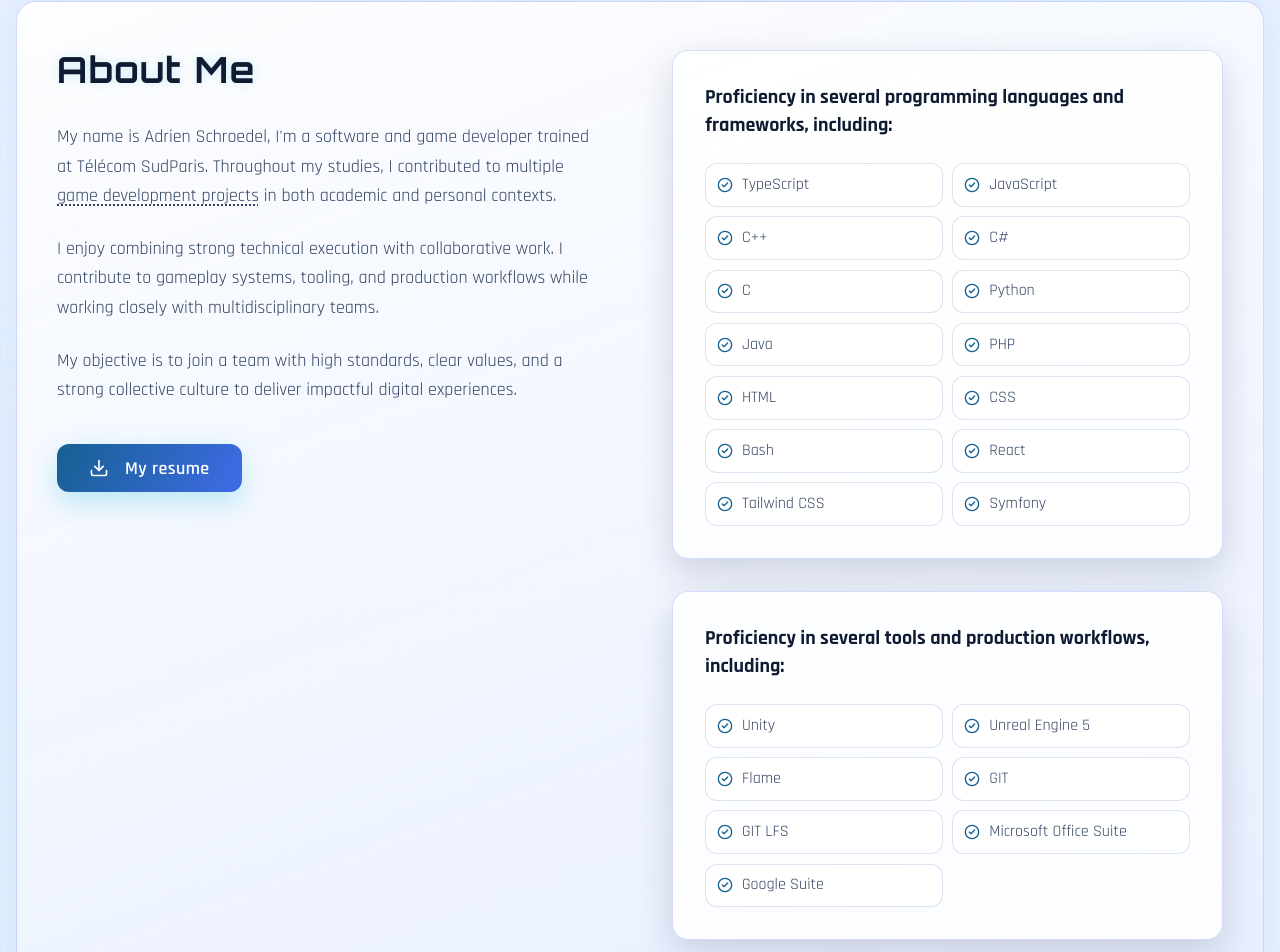
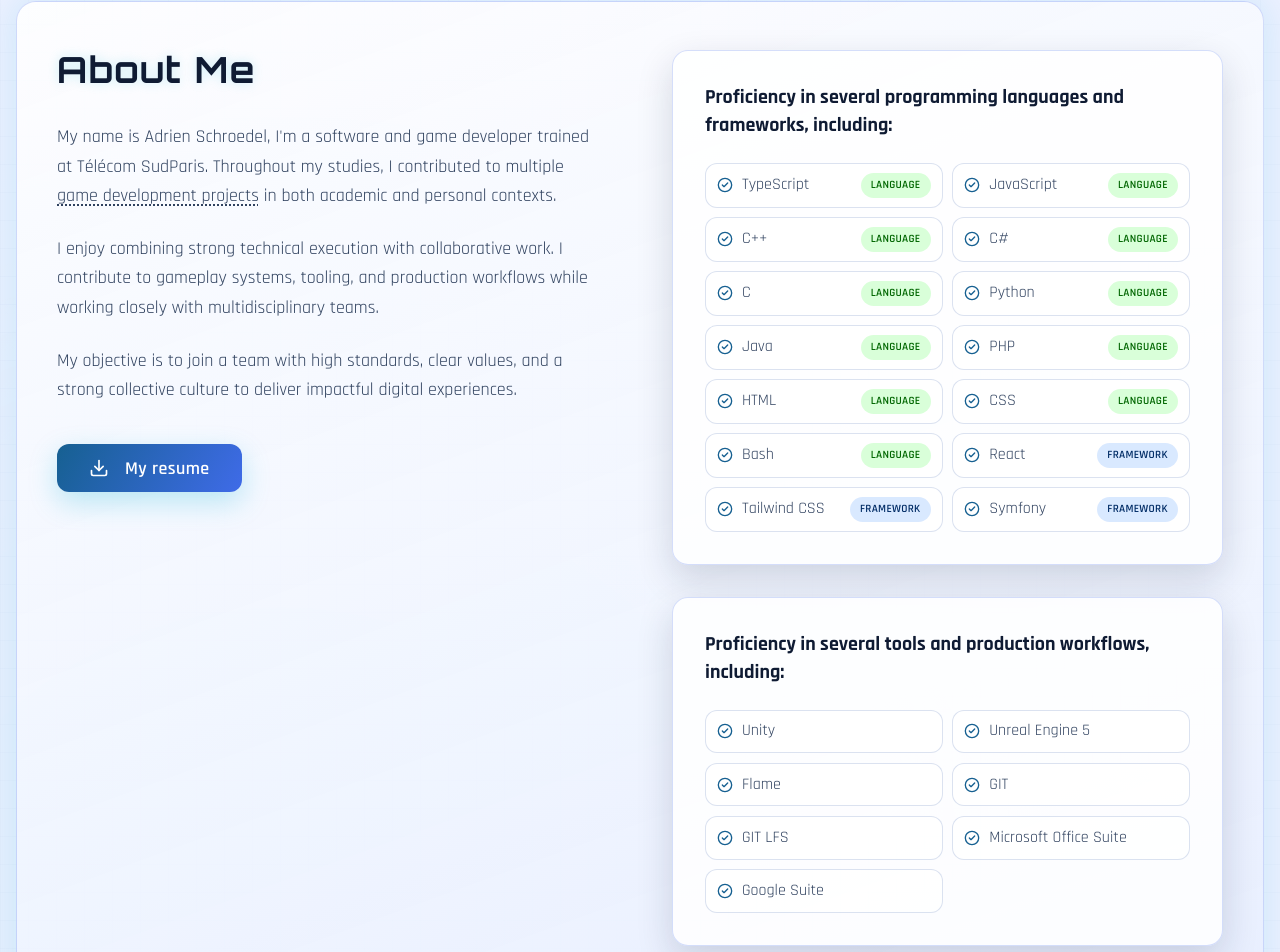
Before and after one commit to AdriKat2022/kat-portfolio, a React (Vite) app: page / in a window 1280 px wide. Shown: the part 2468-3420 px from the top of the page. Built offline with nearby package versions, Linux system fonts and the light colour scheme.

Commit message:
added skill type badge on skills

```diff
--- a/src/components/layout/About.tsx
+++ b/src/components/layout/About.tsx
@@ -3,7 +3,7 @@ import { Download, CheckCircle2 } from 'lucide-react';
 import { Button } from '@components/ui/Button';
 import cvFile from '@/assets/docs/Adrien_Schroedel_CV_2026_03.pdf';
 import { aboutSkills } from '@/data/skills';
-import { openExternalLink } from '@/lib/utils';
+import { cn, openExternalLink } from '@/lib/utils';
 
 export function About() {
   const { t, i18n } = useTranslation();
@@ -60,6 +60,7 @@ export function About() {
                   <li key={skill.id} className="skill-grid-item">
                     <CheckCircle2 className="h-4 w-4 shrink-0 text-[var(--accent)]" />
                     <span>{skill.name}</span>
+                    <span className={cn("ml-auto","skill-type-badge", skill.skillType)}>{ skill.skillType }</span>
                   </li>
                 ))}
               </ul>
--- a/src/index.css
+++ b/src/index.css
@@ -34,6 +34,8 @@
 	--skill-border: rgba(77, 110, 179, 0.2);
 	--skill-item-bg: rgba(255, 255, 255, 0.68);
 	--skill-meter-bg: rgba(63, 107, 232, 0.22);
+	--skill-lightness-bg: 50%;
+	--skill-lightness-text: 20%;
 	--tech-badge-bg: rgba(15, 183, 212, 0.12);
 	--btn-primary-text: rgb(255, 255, 255);
 	--btn-primary-shadow: 0 10px 28px rgba(15, 183, 212, 0.26);
@@ -98,6 +100,8 @@
 	--skill-border: rgba(137, 163, 224, 0.16);
 	--skill-item-bg: rgba(6, 9, 20, 0.34);
 	--skill-meter-bg: rgba(95, 140, 255, 0.24);
+	--skill-lightness-bg: 60%;
+	--skill-lightness-text: 80%;
 	--tech-badge-bg: rgba(88, 243, 255, 0.1);
 	--btn-primary-text: rgb(2 6 23);
 	--btn-primary-shadow: 0 10px 28px rgba(88, 243, 255, 0.32);
@@ -125,6 +129,20 @@
 	--ambient-1: rgba(88, 243, 255, 0.18);
 	--ambient-2: rgba(95, 140, 255, 0.2);
 	--ambient-3: rgba(95, 140, 255, 0.16);
+}
+
+/* SKILLS BADGE SHENENIGANS */
+
+.language {
+	--skill-hue: 120;
+}
+
+.framework {
+	--skill-hue: 214;
+}
+
+.tool {
+	--skill-hue: 0;
 }
 
 * {
@@ -320,6 +338,22 @@ a {
 		height: 100%;
 		border-radius: inherit;
 		background: linear-gradient(90deg, var(--accent), var(--accent-2));
+	}
+
+	.skill-type-badge {
+		--skill-badge-bg: hsl(var(--skill-hue) 100% var(--skill-lightness-bg) / 0.15);
+		--skill-badge-text: hsl(var(--skill-hue) 100% var(--skill-lightness-text));
+
+		display: inline-flex;
+		align-items: center;
+		background: var(--skill-badge-bg);
+		color: var(--skill-badge-text);
+		border-radius: 9999px;
+		padding: 0.25rem 0.625rem;
+		font-size: 0.70rem;
+		font-weight: 600;
+		letter-spacing: 0.025em;
+		text-transform: uppercase;
 	}
 
 	.tech-badge {
```
